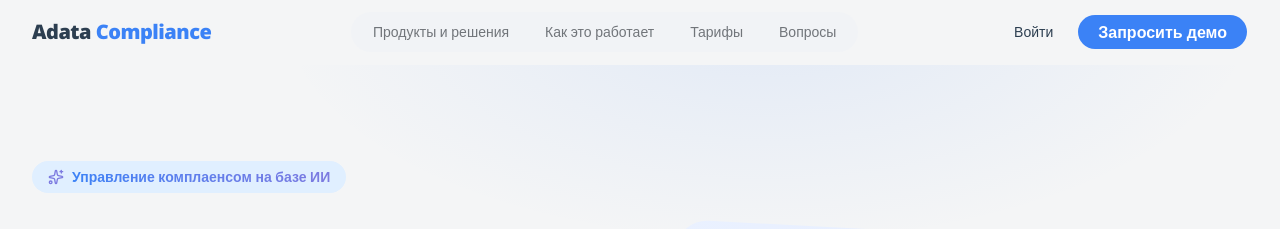
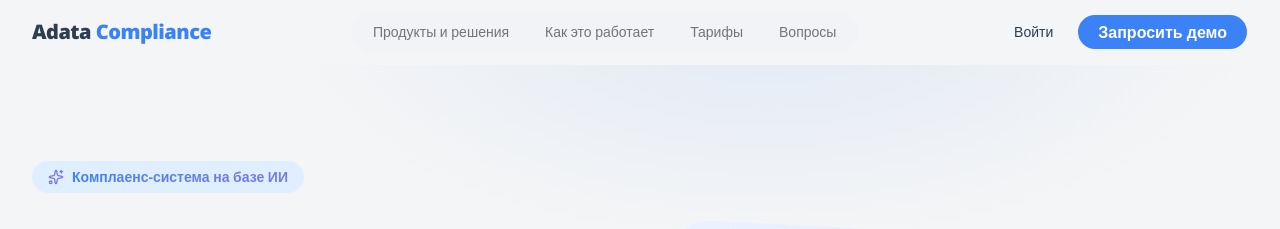
Before and after one commit to dzhmnklva012/-e-analytic, a Next.js app in the folder compliance-landing/: page / in a window 1280 px wide. Shown: the top 229 px of the page. Built offline with nearby package versions, Linux system fonts and the light colour scheme.

Commit message:
Auto-update: hero.tsx

```diff
--- a/compliance-landing/src/components/landing/hero.tsx
+++ b/compliance-landing/src/components/landing/hero.tsx
@@ -24,7 +24,7 @@ export function Hero() {
           <span className="inline-flex items-center gap-2 rounded-full bg-secondary px-4 py-1.5 text-sm font-bold">
             <Sparkles className="size-4 text-[#7c7ae0]" aria-hidden="true" />
             <span className="bg-gradient-to-r from-primary to-[#7c7ae0] bg-clip-text text-transparent">
-              Управление комплаенсом на базе ИИ
+              Комплаенс-система на базе ИИ
             </span>
           </span>
 
```
